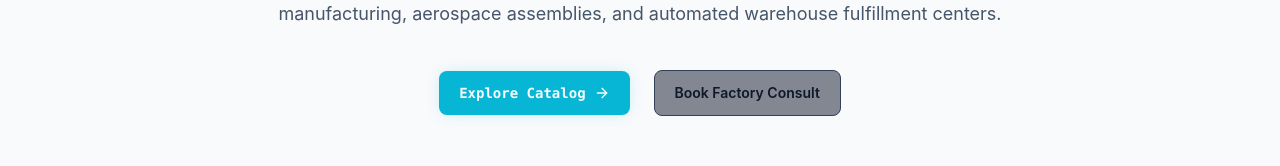
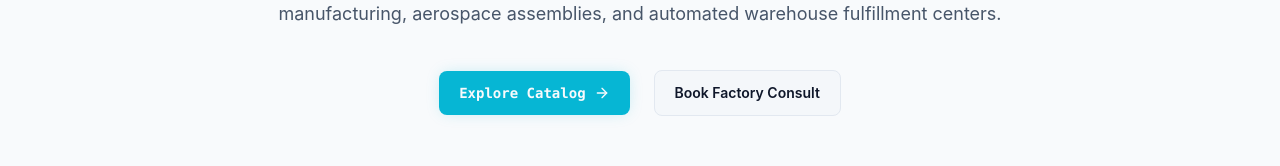
Before and after one commit to HariomSinghKumarOmGit/vnova-clone, a React (Vite) app: page / in a window 1280 px wide. Shown: the part 477-643 px from the top of the page. Built offline with nearby package versions, Linux system fonts and the light colour scheme; no server answers; the database is empty.

Commit message:
button color changed

```diff
--- a/src/components/Hero.jsx
+++ b/src/components/Hero.jsx
@@ -40,7 +40,7 @@ export default function Hero() {
             </a>
             <a
               href="#contact"
-              className="rounded-lg border border-slate-700 bg-slate-900/50 px-5 py-3 text-sm font-semibold text-white hover:bg-slate-800 hover:border-slate-600 transition-all duration-300"
+              className="rounded-lg border border-dark-border bg-dark-card/50 px-5 py-3 text-sm font-semibold text-white hover:bg-dark-highlight transition-all duration-300"
             >
               Book Factory Consult
             </a>
--- a/src/components/Pricing.jsx
+++ b/src/components/Pricing.jsx
@@ -107,7 +107,7 @@ export default function Pricing() {
                   className={`block w-full rounded-lg py-3 text-center text-xs font-mono font-bold uppercase tracking-wider transition-all duration-300 ${
                     pkg.popular
                       ? 'bg-brand-cyan text-dark-bg hover:bg-brand-cyan-glow glow-cyan'
-                      : 'border border-slate-700 bg-slate-900/50 text-white hover:bg-slate-800'
+                      : 'border border-dark-border bg-dark-card/50 text-white hover:bg-dark-highlight'
                   }`}
                 >
                   {pkg.cta}
```
